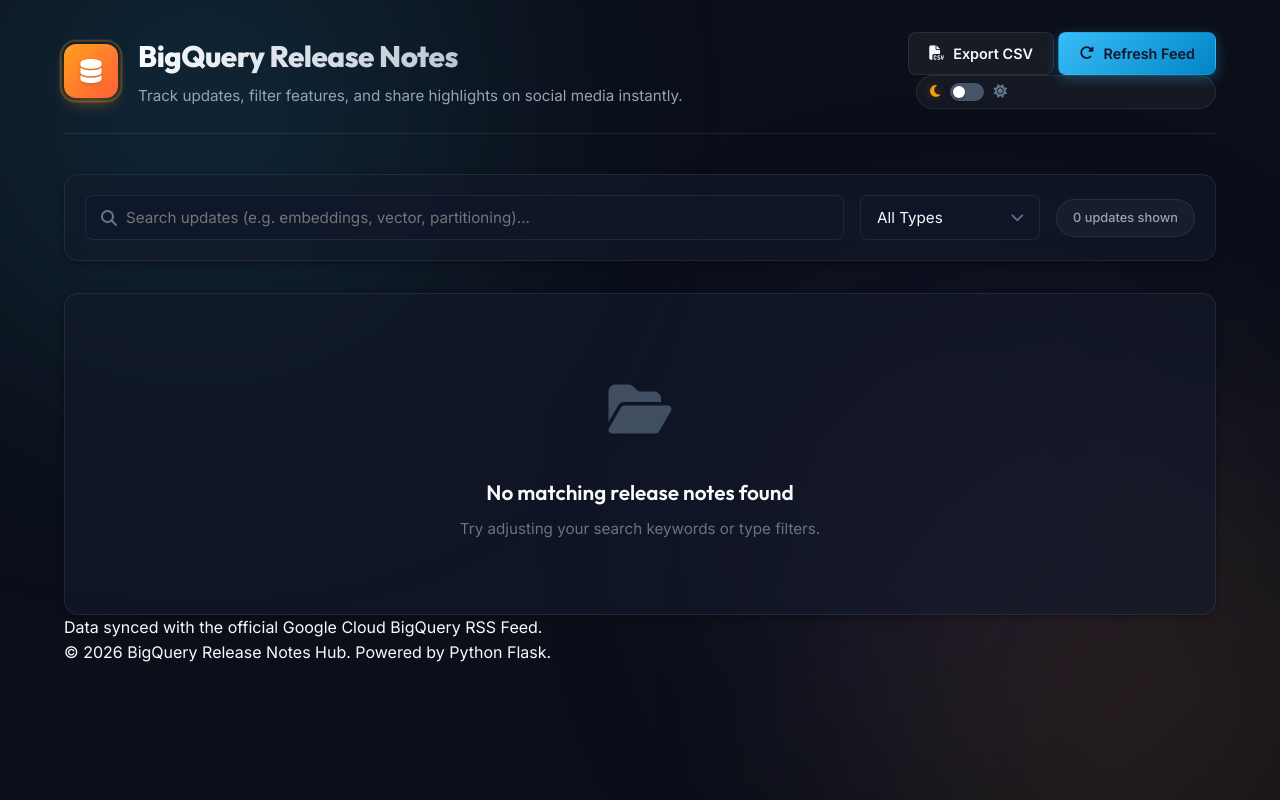
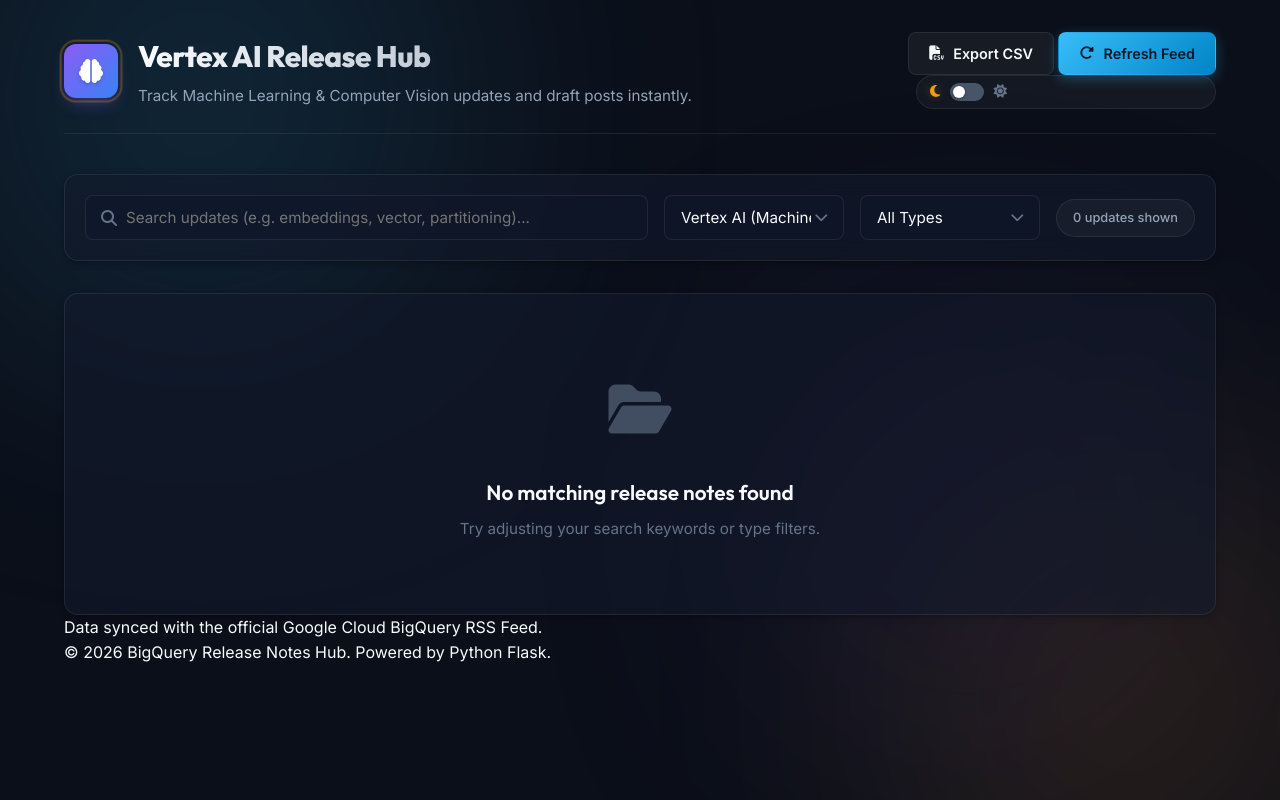
Before and after one commit to ka234388/event-talks-app, a Flask app: page / in a window 1280 px wide. Run offline with Flask 3, Linux system fonts and the light colour scheme; data that the repository does not hold is empty.

Commit message:
Implement dynamic feed switching: added Vertex AI feed for Machine Learning & Computer Vision use cases

```diff
--- a/app.py
+++ b/app.py
@@ -6,13 +6,16 @@ from flask import Flask, jsonify, render_template, request
 
 app = Flask(__name__)
 
-# Feed URL
-FEED_URL = "https://docs.cloud.google.com/feeds/bigquery-release-notes.xml"
+# Feed URLs
+FEEDS = {
+    "vertex-ai": "https://docs.cloud.google.com/feeds/vertex-ai-release-notes.xml",
+    "bigquery": "https://docs.cloud.google.com/feeds/bigquery-release-notes.xml"
+}
 
-# In-memory cache for feed data
+# In-memory caches for each feed data
 _cache = {
-    "data": None,
-    "last_updated": None
+    "vertex-ai": {"data": None, "last_updated": None},
+    "bigquery": {"data": None, "last_updated": None}
 }
 
 def clean_html_content(content):
@@ -31,16 +34,16 @@ def clean_html_content(content):
 
     return str(soup)
 
-def parse_feed():
+def parse_feed(feed_url):
     """
     Fetches and parses the Atom XML feed from GCP.
     Splits each day's entry into separate items based on <h3> tags.
     """
     try:
-        response = requests.get(FEED_URL, timeout=15)
+        response = requests.get(feed_url, timeout=15)
         response.raise_for_status()
     except Exception as e:
-        print(f"Error fetching RSS feed: {e}")
+        print(f"Error fetching RSS feed from {feed_url}: {e}")
         return []
 
     try:
@@ -59,7 +62,7 @@ def parse_feed():
             if link_node is None:
                 link_node = entry.find("atom:link", ns)
 
-            entry_link = link_node.attrib.get("href") if link_node is not None else "https://cloud.google.com/bigquery/docs/release-notes"
+            entry_link = link_node.attrib.get("href") if link_node is not None else "https://cloud.google.com/vertex-ai/docs/release-notes"
 
             content_node = entry.find("atom:content", ns)
             if content_node is None or content_node.text is None:
@@ -132,23 +135,29 @@ def index():
 
 @app.route('/api/release-notes')
 def get_release_notes():
+    feed_type = request.args.get('feed', 'vertex-ai')
+    if feed_type not in FEEDS:
+        feed_type = 'vertex-ai'
+
     force_refresh = request.args.get('refresh', 'false').lower() == 'true'
 
+    feed_cache = _cache[feed_type]
+
     # Serve from cache if available and not forcing refresh
-    if not force_refresh and _cache["data"] is not None:
+    if not force_refresh and feed_cache["data"] is not None:
         return jsonify({
             "source": "cache",
-            "items": _cache["data"]
+            "items": feed_cache["data"]
         })
 
     # Fetch and parse
-    items = parse_feed()
+    items = parse_feed(FEEDS[feed_type])
     if items:
-        _cache["data"] = items
+        feed_cache["data"] = items
 
     return jsonify({
         "source": "live",
-        "items": items or _cache["data"] or []
+        "items": items or feed_cache["data"] or []
     })
 
 if __name__ == '__main__':
--- a/static/app.js
+++ b/static/app.js
@@ -10,7 +10,8 @@ const state = {
     selectedItem: null,
     searchQuery: '',
     filterType: 'all',
-    activePlatform: 'x' // 'x' or 'linkedin'
+    activePlatform: 'x', // 'x' or 'linkedin'
+    activeFeed: 'vertex-ai' // 'vertex-ai' or 'bigquery'
 };
 
 // SVG Progress Ring Constants
@@ -23,6 +24,9 @@ const elements = {
     refreshIcon: document.querySelector('#refresh-btn i'),
     exportCsvBtn: document.getElementById('export-csv-btn'),
     themeToggle: document.getElementById('theme-toggle'),
+    feedSelect: document.getElementById('feed-select'),
+    headerTitle: document.getElementById('header-title'),
+    headerLogoIcon: document.getElementById('header-logo-icon'),
     searchInput: document.getElementById('search-input'),
     clearSearchBtn: document.getElementById('clear-search-btn'),
     filterSelect: document.getElementById('filter-select'),
@@ -104,8 +108,8 @@ async function fetchReleaseNotes(forceRefresh = false) {
     try {
         setLoadingState(true);
 
-        // Append query parameter if forcing refresh
-        const url = `/api/release-notes${forceRefresh ? '?refresh=true' : ''}`;
+        // Append query parameter for active feed and refresh status
+        const url = `/api/release-notes?feed=${state.activeFeed}${forceRefresh ? '&refresh=true' : ''}`;
         const response = await fetch(url);
 
         if (!response.ok) {
@@ -115,10 +119,11 @@ async function fetchReleaseNotes(forceRefresh = false) {
         const data = await response.json();
         state.items = data.items || [];
 
+        const feedName = state.activeFeed === 'vertex-ai' ? 'Vertex AI' : 'BigQuery';
         if (forceRefresh) {
-            showToast('Feed Refreshed', 'Latest release notes loaded from Google Cloud.', 'success');
+            showToast('Feed Refreshed', `Latest ${feedName} release notes loaded.`, 'success');
         } else {
-            showToast('Feed Sync Complete', `Loaded ${state.items.length} updates successfully.`, 'info');
+            showToast('Feed Sync Complete', `Loaded ${state.items.length} ${feedName} updates successfully.`, 'info');
         }
 
         applyFilters();
@@ -331,15 +336,20 @@ function openComposer(item) {
 }
 
 /**
- * Generates and sets draft text inside composer based on selected platform
+ * Generates and sets draft text inside composer based on selected platform and active feed
  */
 function setComposerDraftText() {
     const item = state.selectedItem;
     if (!item) return;
 
+    const isVertex = state.activeFeed === 'vertex-ai';
+    const productName = isVertex ? 'Vertex AI' : 'BigQuery';
+
     if (state.activePlatform === 'x') {
-        const header = `BigQuery ${item.type} (${item.date}):\n\n`;
-        const footer = `\n\n#BigQuery #GoogleCloud`;
+        const header = `${productName} ${item.type} (${item.date}):\n\n`;
+        const footer = isVertex
+            ? `\n\n#${productName.replace(' ', '')} #GoogleCloud #MachineLearning`
+            : `\n\n#${productName} #GoogleCloud`;
 
         // X/Twitter 280 char limit calculations
         const maxSnippetLength = 280 - header.length - footer.length - 20;
@@ -352,10 +362,13 @@ function setComposerDraftText() {
         elements.composerTextarea.value = `${header}${snippet}${footer}`;
     } else if (state.activePlatform === 'linkedin') {
         // LinkedIn format is typically longer, more professional, and structural
-        const header = `📢 Google Cloud BigQuery Release Update (${item.date})\n\n`;
+        const header = `📢 Google Cloud ${productName} Release Update (${item.date})\n\n`;
         const body = `📂 Category: ${item.type}\n\n${item.text}\n\n`;
         const linkStr = `🔗 Learn more: ${item.link}\n\n`;
-        const tags = `#BigQuery #GoogleCloud #DataAnalytics #DataEngineering #CloudComputing #GCP`;
+
+        const tags = isVertex
+            ? `#VertexAI #GoogleCloud #MachineLearning #ArtificialIntelligence #ComputerVision #GCP #DataScience`
+            : `#BigQuery #GoogleCloud #DataAnalytics #DataEngineering #CloudComputing #GCP`;
 
         elements.composerTextarea.value = `${header}${body}${linkStr}${tags}`;
     }
@@ -577,6 +590,43 @@ function initEvents() {
         elements.themeToggle.addEventListener('change', toggleTheme);
     }
 
+    // Feed select dropdown change
+    if (elements.feedSelect) {
+        elements.feedSelect.addEventListener('change', () => {
+            state.activeFeed = elements.feedSelect.value;
+
+            // Clear current search & filter UI
+            elements.searchInput.value = '';
+            elements.filterSelect.value = 'all';
+
+            // Dynamically update header titles, subtitles, and icons
+            if (state.activeFeed === 'vertex-ai') {
+                if (elements.headerTitle) elements.headerTitle.textContent = 'Vertex AI Release Hub';
+                const subtitle = document.querySelector('.app-header .subtitle');
+                if (subtitle) subtitle.textContent = 'Track Machine Learning & Computer Vision updates and draft posts instantly.';
+                if (elements.headerLogoIcon) {
+                    const iconEl = elements.headerLogoIcon.querySelector('i');
+                    if (iconEl) iconEl.className = 'fa-solid fa-brain';
+                    elements.headerLogoIcon.style.background = 'linear-gradient(135deg, #8b5cf6 0%, #3b82f6 100%)';
+                    elements.headerLogoIcon.style.boxShadow = '0 8px 16px -4px rgba(139, 92, 246, 0.4)';
+                }
+            } else { // bigquery
+                if (elements.headerTitle) elements.headerTitle.textContent = 'BigQuery Release Hub';
+                const subtitle = document.querySelector('.app-header .subtitle');
+                if (subtitle) subtitle.textContent = 'Track Data Warehouse & Analytics updates and draft posts instantly.';
+                if (elements.headerLogoIcon) {
+                    const iconEl = elements.headerLogoIcon.querySelector('i');
+                    if (iconEl) iconEl.className = 'fa-solid fa-database';
+                    elements.headerLogoIcon.style.background = 'linear-gradient(135deg, var(--color-accent) 0%, #ff5e3a 100%)';
+                    elements.headerLogoIcon.style.boxShadow = '0 8px 16px -4px rgba(255, 159, 28, 0.4)';
+                }
+            }
+
+            // Reload feed
+            fetchReleaseNotes(false);
+        });
+    }
+
     // Search input typing
     elements.searchInput.addEventListener('input', applyFilters);
 
@@ -634,5 +684,12 @@ document.addEventListener('DOMContentLoaded', () => {
     initTheme();
     initProgressRing();
     initEvents();
+
+    // Set initial logo style to match Vertex AI default
+    if (elements.headerLogoIcon) {
+        elements.headerLogoIcon.style.background = 'linear-gradient(135deg, #8b5cf6 0%, #3b82f6 100%)';
+        elements.headerLogoIcon.style.boxShadow = '0 8px 16px -4px rgba(139, 92, 246, 0.4)';
+    }
+
     fetchReleaseNotes(false); // Initial cache load
 });
--- a/templates/index.html
+++ b/templates/index.html
@@ -27,13 +27,13 @@
         <!-- HEADER -->
         <header class="app-header">
             <div class="logo-area">
-                <div class="bq-icon">
-                    <i class="fa-solid fa-database"></i>
+                <div class="bq-icon" id="header-logo-icon">
+                    <i class="fa-solid fa-brain"></i>
                     <div class="glow-ring"></div>
                 </div>
                 <div class="header-titles">
-                    <h1>BigQuery Release Notes</h1>
-                    <p class="subtitle">Track updates, filter features, and share highlights on social media instantly.</p>
+                    <h1 id="header-title">Vertex AI Release Hub</h1>
+                    <p class="subtitle">Track Machine Learning & Computer Vision updates and draft posts instantly.</p>
                 </div>
             </div>
 
@@ -69,6 +69,17 @@
                     <button id="clear-search-btn" class="clear-btn" style="display: none;" title="Clear search">
                         <i class="fa-solid fa-xmark"></i>
                     </button>
+                </div>
+
+                <div class="filter-group">
+                    <label for="feed-select" class="sr-only">Select Feed</label>
+                    <div class="custom-select-wrapper">
+                        <select id="feed-select">
+                            <option value="vertex-ai">Vertex AI (Machine Learning)</option>
+                            <option value="bigquery">BigQuery (Analytics)</option>
+                        </select>
+                        <i class="fa-solid fa-chevron-down select-arrow"></i>
+                    </div>
                 </div>
 
                 <div class="filter-group">
```
